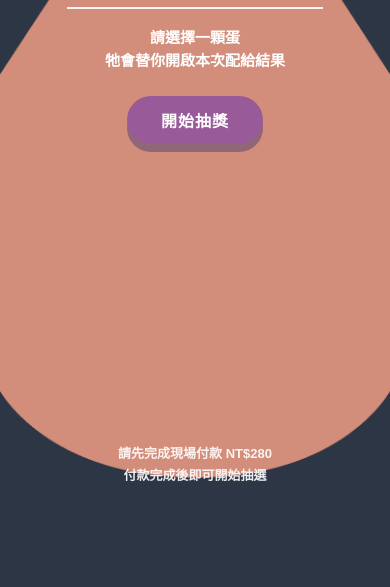
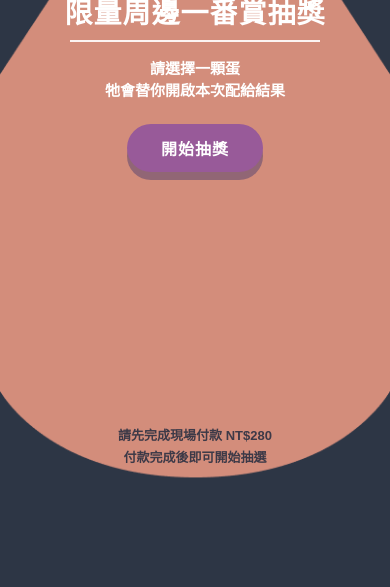
Before and after one commit to ReiNa203/theyarewatching-lottery, a plain HTML site: page index.html in a window 390 px wide. Shown: the part 257-844 px from the top of the page. Drawn offline with Linux system fonts and the light colour scheme; a web font is replaced by a local one.

Commit message:
Update index.html

```diff
--- a/index.html
+++ b/index.html
@@ -16,29 +16,29 @@
   box-sizing:border-box;
 }
 
+html,
 body{
   margin:0;
+  width:100%;
+  min-height:100%;
+  background:#2c3748;
+}
+
+body{
   color:white;
   font-family:Arial, "Noto Sans TC", sans-serif;
-  min-height:100vh;
   overflow:hidden;
-  background:#2c3748;
 }
 
 .page{
   position:relative;
   width:100%;
   min-height:100vh;
-
-  display:flex;
-  justify-content:center;
-  align-items:center;
-
   text-align:center;
 
   background-image:url("images/background.png");
-  background-size:cover;
-  background-position:center top;
+  background-size:100% auto;
+  background-position:top center;
   background-repeat:no-repeat;
 }
 
@@ -62,41 +62,41 @@ body{
   max-width:430px;
   min-height:100vh;
 
+  margin:0 auto;
+
   display:flex;
   flex-direction:column;
   align-items:center;
 
-  padding-top:210px;
+  padding-top:248px;
   padding-left:22px;
   padding-right:22px;
 }
 
 /* 標題 */
 h1{
-  font-size:30px;
-  margin:0 auto 10px;
+  font-size:28px;
+  margin:0 auto 9px;
   font-weight:900;
   letter-spacing:1px;
-  transform:translateY(-10px);
 
   font-family:"Cubic11", sans-serif;
   text-align:center;
 }
 
 .title-line{
-  width:74%;
+  width:72%;
   height:2px;
   background:white;
-  margin:0 auto 20px;
+  margin:0 auto 16px;
   opacity:.9;
 }
 
 p{
   margin:0;
   font-size:15px;
-  line-height:1.5;
+  line-height:1.45;
   font-weight:700;
-  transform:translateY(-2px);
   text-align:center;
 }
 
@@ -127,8 +127,8 @@ button:active{
   display:none;
   justify-content:center;
   align-items:flex-end;
-  gap:8px;
-  margin-top:88px;
+  gap:16px;
+  margin-top:76px;
   width:100%;
 }
 
@@ -198,7 +198,7 @@ button:active{
   position:absolute;
 
   left:50%;
-  bottom:170px;
+  bottom:150px;
 
   transform:translateX(-50%);
 
@@ -262,14 +262,14 @@ button:active{
 /* 底部備註 */
 .status{
   position:absolute;
-  bottom:100px;
+  bottom:118px;
   left:50%;
   transform:translateX(-50%);
   width:100%;
   font-size:13px;
   line-height:1.7;
   opacity:.9;
-  color:white;
+  color:#2d3142;
   font-weight:700;
   text-align:center;
   z-index:8;
@@ -283,11 +283,11 @@ button:active{
   }
 
   .container{
-    padding-top:210px;
+    padding-top:248px;
   }
 
   h1{
-    font-size:30px;
+    font-size:28px;
   }
 
   p{
@@ -305,19 +305,19 @@ button:active{
   }
 
   .egg-area{
-    gap:8px;
-    margin-top:88px;
+    gap:16px;
+    margin-top:76px;
   }
 
   .result-card{
     width:280px;
     height:365px;
     padding:100px 34px 40px;
-    bottom:170px;
+    bottom:150px;
   }
 
   .status{
-    bottom:100px;
+    bottom:118px;
   }
 }
 
```
